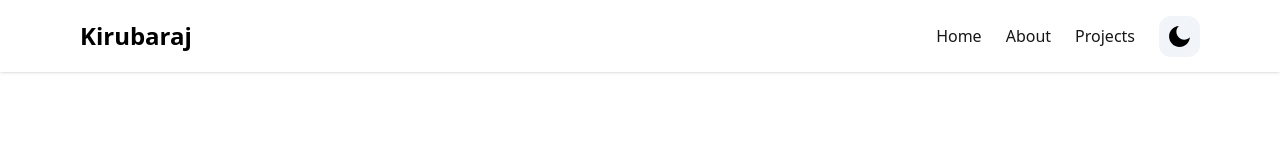
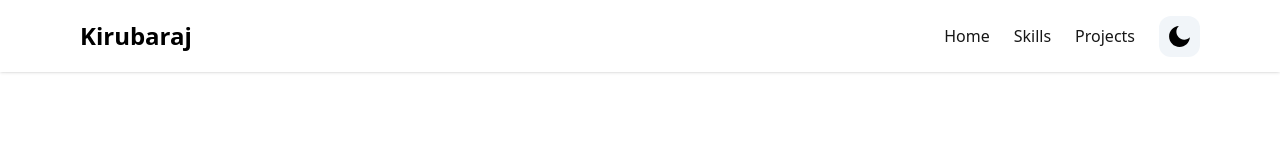
Before and after one commit to kirubarajm/kirubarajm-portfolio-website, a Next.js app: page / in a window 1280 px wide. Shown: the top 160 px of the page. Built offline with nearby package versions, Linux system fonts and the light colour scheme.

Commit message:
Fixed Nav bar and Footer links and descriptions

```diff
--- a/src/components/AboutSection.tsx
+++ b/src/components/AboutSection.tsx
@@ -24,7 +24,7 @@ const languages = [
 
 const AboutSection = () => {
   return (
-    <section id="about">
+    <section id="skills">
       <div className="my-12 pb-12 md:pt-16 md:pb-48">
         <h1 className="text-center font-bold text-4xl">
           My Skills
--- a/src/components/Footer.tsx
+++ b/src/components/Footer.tsx
@@ -12,17 +12,17 @@ const Footer = () => {
       <hr className="w-full h-0.5 mx-auto mt-8 bg-neutral-200 border-0"></hr>
       <div className="mx-auto  p-4 flex flex-col text-center text-neutral-900 md:flex-row md:justify-between">
         <div className="flex flex-row items-center justify-center space-x-1 text-neutral-500 dark:text-neutral-100">
-          © 2023 Hosna Qasmei<a href="/" className="hover:underline"></a>
+          © 2024 Kirubaraj Manimathavan<a href="/" className="hover:underline"></a>
         </div>
         <div className="flex flex-row items-center justify-center space-x-2 mb-1">
-          <a href="https://github.com/hqasmei" rel="noreferrer" target="_blank">
+          <a href="https://github.com/kirubarajm" rel="noreferrer" target="_blank">
             <AiOutlineGithub
               className="hover:-translate-y-1 transition-transform cursor-pointer text-neutral-500 dark:text-neutral-100"
               size={30}
             />
           </a>
           <a
-            href="https://twitter.com/hqasmei"
+            href="https://x.com/mkirubaraj"
             rel="noreferrer"
             target="_blank"
           >
@@ -33,21 +33,11 @@ const Footer = () => {
           </a>
 
           <a
-            href="https://www.linkedin.com/in/hosnaqasmei/"
+            href="https://www.linkedin.com/in/kirubarajm/"
             rel="noreferrer"
             target="_blank"
           >
             <AiOutlineLinkedin
-              className="hover:-translate-y-1 transition-transform cursor-pointer text-neutral-500 dark:text-neutral-100"
-              size={30}
-            />
-          </a>
-          <a
-            href="https://www.youtube.com/channel/UCQBMkSDgbxDb8usMeXmOZyA"
-            rel="noreferrer"
-            target="_blank"
-          >
-            <AiOutlineYoutube
               className="hover:-translate-y-1 transition-transform cursor-pointer text-neutral-500 dark:text-neutral-100"
               size={30}
             />
--- a/src/components/Navbar.tsx
+++ b/src/components/Navbar.tsx
@@ -18,8 +18,8 @@ const NAV_ITEMS: Array<NavItem> = [
     page: "home",
   },
   {
-    label: "About",
-    page: "about",
+    label: "Skills",
+    page: "skills",
   },
   {
     label: "Projects",
```
